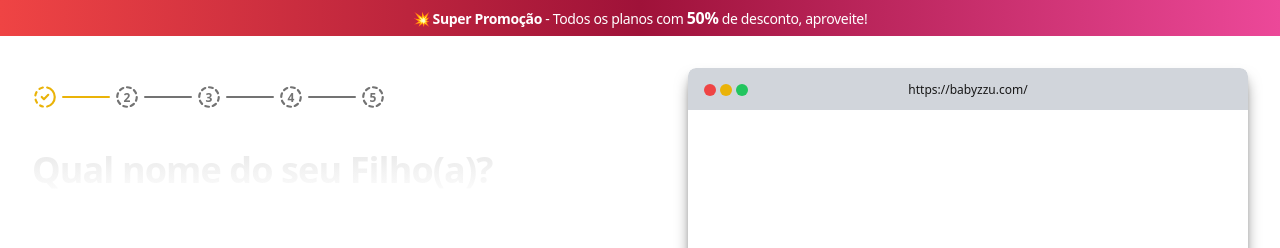
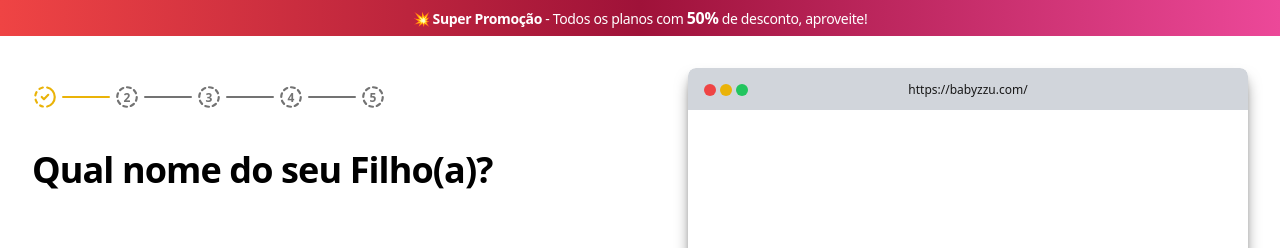
Before and after one commit to Affiliux/petzzu.com, a Next.js app: page /create in a window 1280 px wide. Shown: the top 248 px of the page. Built offline with nearby package versions, Linux system fonts and the light colour scheme; no server answers.

Commit message:
fix: update header and step components for improved clarity and user experience

```diff
--- a/src/components/header-step.tsx
+++ b/src/components/header-step.tsx
@@ -90,7 +90,7 @@ export function HeaderStep({ theme, activeStep, steps, setStep }: HeaderStepProp
       </div>
 
       <div className='mt-8'>
-        <h2 className='bg-clip-text text-transparent bg-gradient-to-b from-neutral-200 to-white text-3xl lg:text-4xl font-sans py-2 relative z-20 font-bold tracking-tight'>
+        <h2 className='bg-clip-text text-black bg-gradient-to-b from-neutral-200 to-white text-3xl lg:text-4xl font-sans py-2 relative z-20 font-bold tracking-tight'>
           {steps[activeStep - 1].title}
         </h2>
         <p className='max-w-xl text-left text-base relative md:text-md text-neutral-300'>
--- a/src/components/step3.tsx
+++ b/src/components/step3.tsx
@@ -114,7 +114,7 @@ export const Step3 = ({ child, setChild, onNext, onBack, medias }: Step2Props) =
       <Accordion type='multiple' className='w-full'>
         {timelineEntries.map((entry, index) => (
           <AccordionItem key={entry.id} value={entry.id}>
-            <AccordionTrigger>{`Lembrança ${index + 1}`}</AccordionTrigger>
+            <AccordionTrigger>{`${index + 1}° Lembrança `}</AccordionTrigger>
             <AccordionContent>
               <div className='flex flex-col gap-4'>
                 <Input
--- a/src/translate/pt.json
+++ b/src/translate/pt.json
@@ -415,8 +415,8 @@
       }
     },
     "step3": {
-      "title": "Data de início",
-      "description": "Informe a data de início que simbolize o início de uma união, relacionamento, amizade, etc.",
+      "title": "Adicione Lembranças Especiais",
+      "description": "Acrescente quantas lembranças quiser. Por exemplo: Primeiro banho, Primeiro sorriso.",
       "show-types": {
         "title": "Modo de mostrar",
         "default": "Padrão",
```
